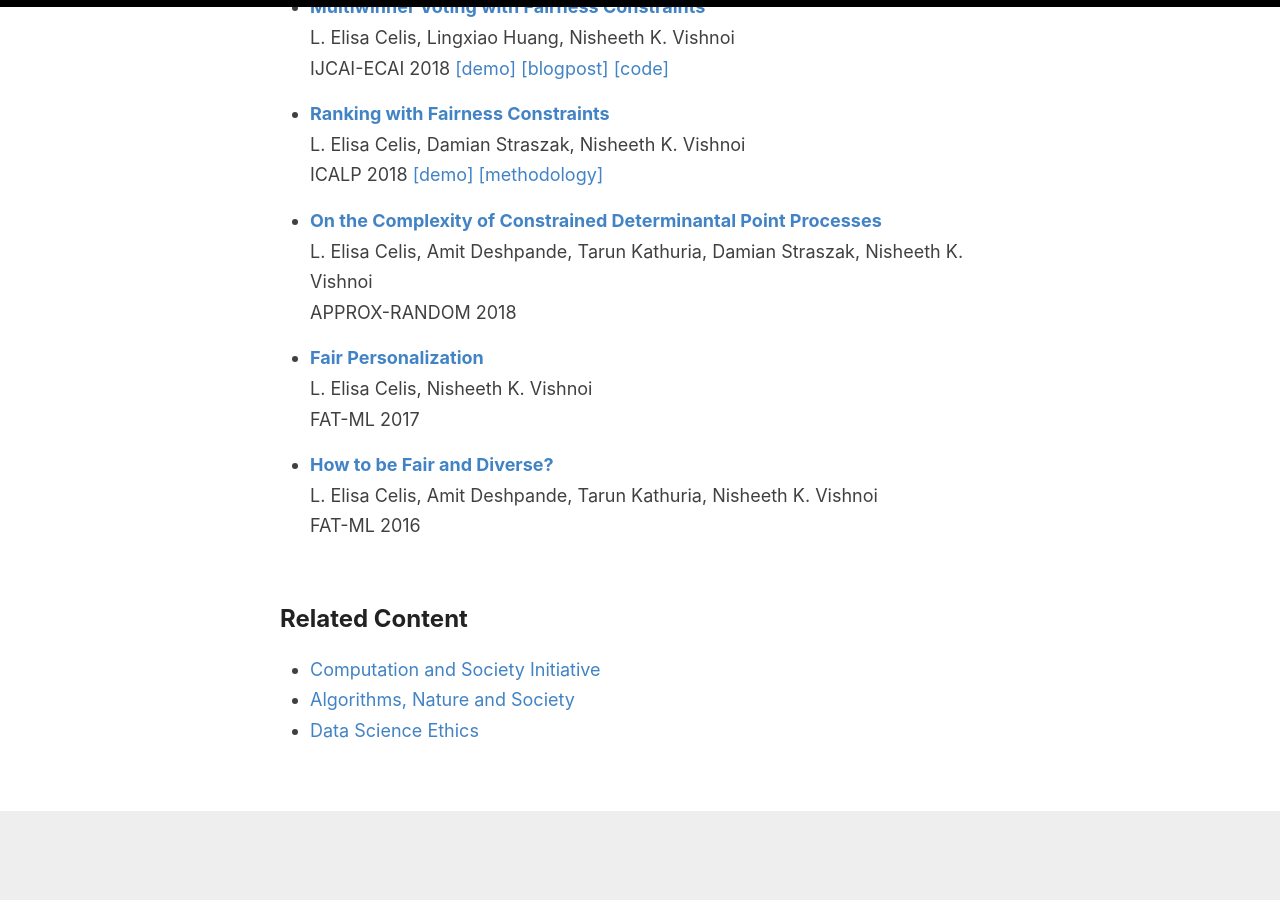
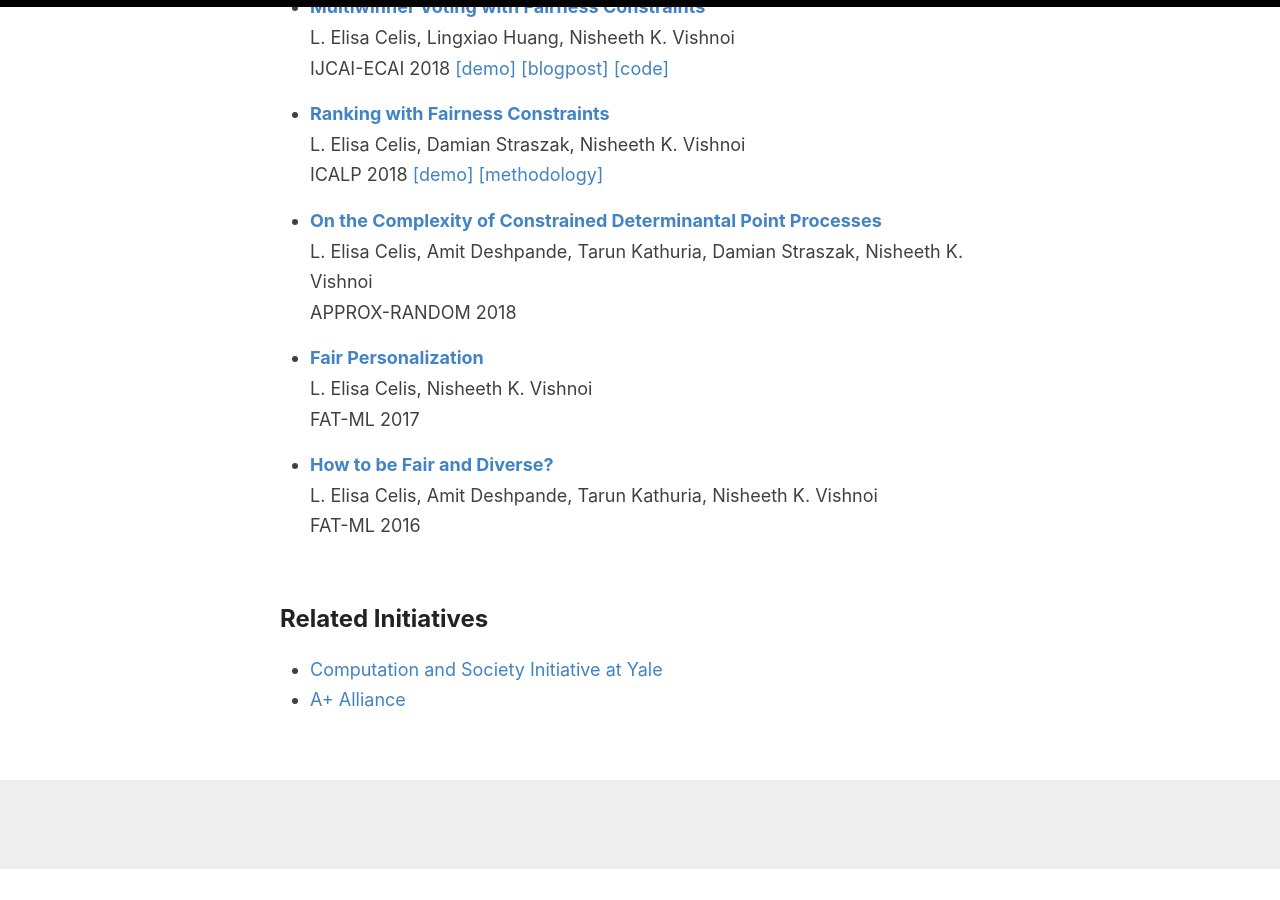
Before and after one commit to controlling-bias/controlling-bias.github.io, a Jekyll site: the page built from index.html, in a window 1280 px wide and 900 px high, scrolled down 2925 px. Built offline with Jekyll 4.4.1, drawn with Linux system fonts in a browser that asks for light colours; the list of posts is cut into pages by our own code; after the commit the page ends 3794 px from its top, so only the background shows below that.

Commit message:
Update default.html

```diff
--- a/_layouts/default.html
+++ b/_layouts/default.html
@@ -116,11 +116,11 @@
           {{ content }}
 
           <div style="margin-bottom:3cm;">
-          <h2> Related Content</h2>
+          <h2> Related Initiatives</h2>
           <ul>
-            <li><a href="https://computationsociety.yale.edu/">Computation and Society Initiative</a></li>
-            <li><a href="https://nisheethvishnoi.wordpress.com/">Algorithms, Nature and Society</a></li>
-            <li><a href="https://datascienceethics.org/">Data Science Ethics</a></li>
+            <li><a href="https://computationsociety.yale.edu/">Computation and Society Initiative at Yale</a></li>
+            <li><a href="https://aplusalliance.org/pages/alliance">A+ Alliance</a></li>
+
           </ul>
         </div>
 
```
